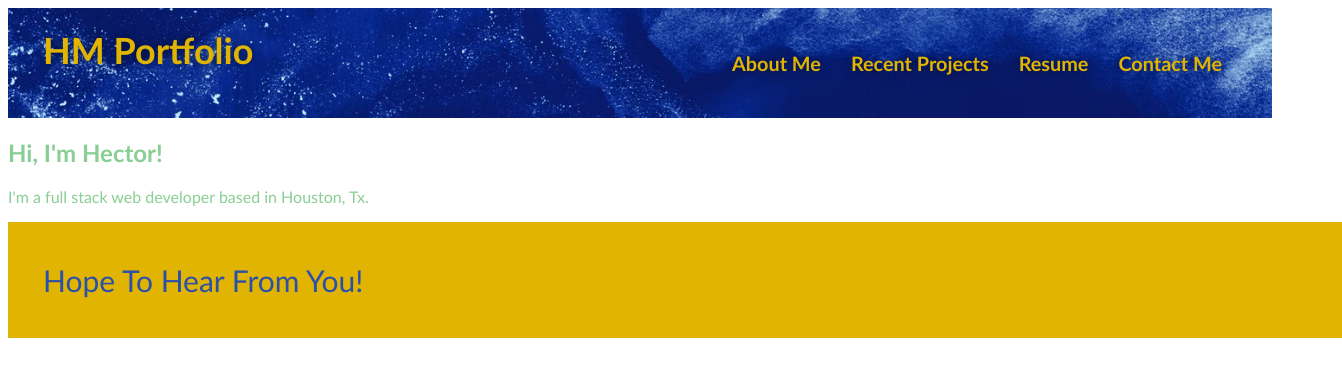
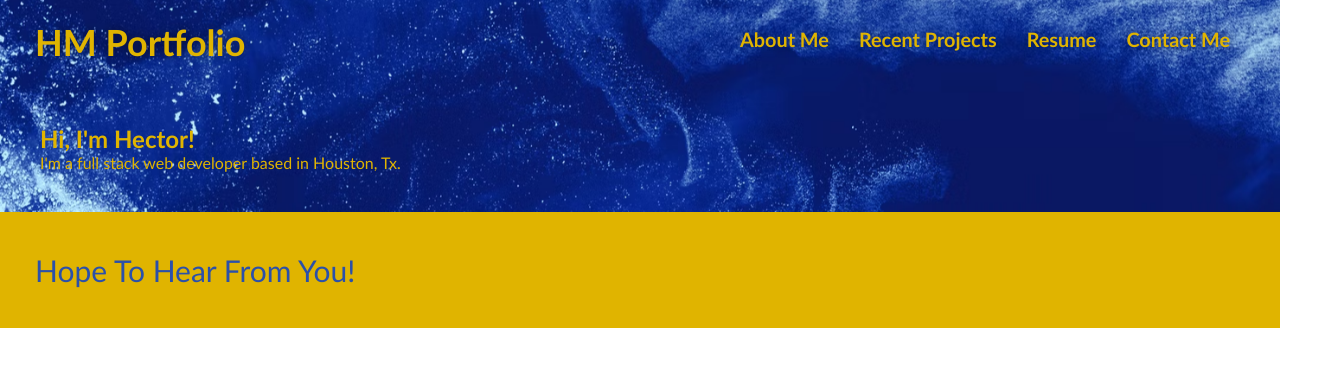
Before and after one commit to mendezhector16/professional-portfolio, a plain HTML site: page index.html in a window 1280 px wide. Shown: the whole page, 1342 px wide, since content can reach past the window. Drawn offline with Linux system fonts and the light colour scheme.

Commit message:
header and hero image edits

```diff
--- a/assets/css/style.css
+++ b/assets/css/style.css
@@ -1,3 +1,9 @@
+* {
+    margin: 0;
+    padding: 0;
+    box-sizing: border-box;
+}
+
 :root {
     --mustardyellow: #e0b400;
     --sapphireblue: #2b50aa;
@@ -5,13 +11,12 @@
 }
 
 body {
-    color: var(--mossgreen);
+    color: var(--mustardyellow);
     font-family:'Gill Sans', 'Gill Sans MT', Calibri, 'Trebuchet MS', sans-serif;
 }
 
 header {
     padding: 20px 35px;
-    background-color: #39a6b2;
     display: flex;
     justify-content: space-between;
     flex-wrap: wrap;
@@ -73,3 +78,18 @@ footer h2 {
     margin: 0;
     font-weight: lighter;
 }
+
+section {
+    padding: 40px;
+}
+
+.hero {
+    background-image: url("../header-image.jpeg");
+    background-size: cover;
+    background-position: center;
+    justify-content: center;
+    flex-wrap: wrap;
+    align-items: flex-start;
+    background-attachment: fixed;
+    background-position: 80%;
+}
```
